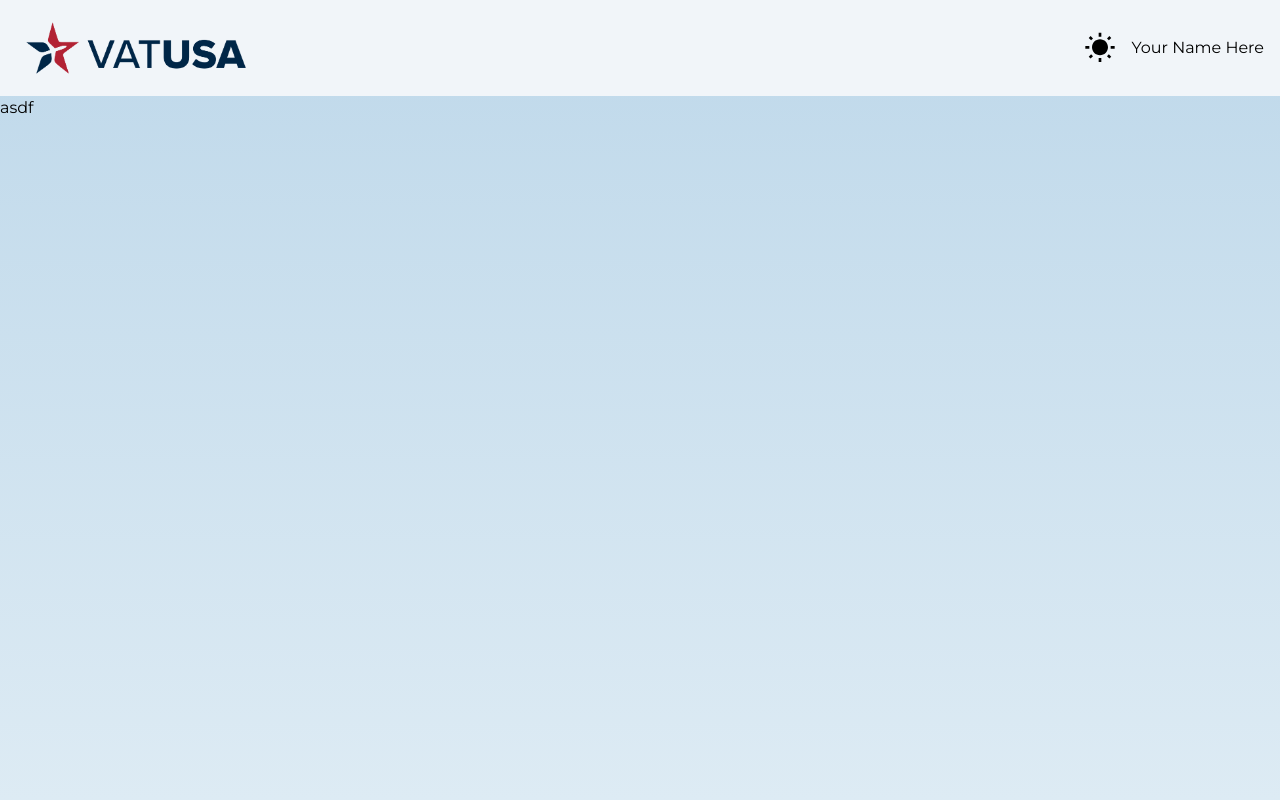
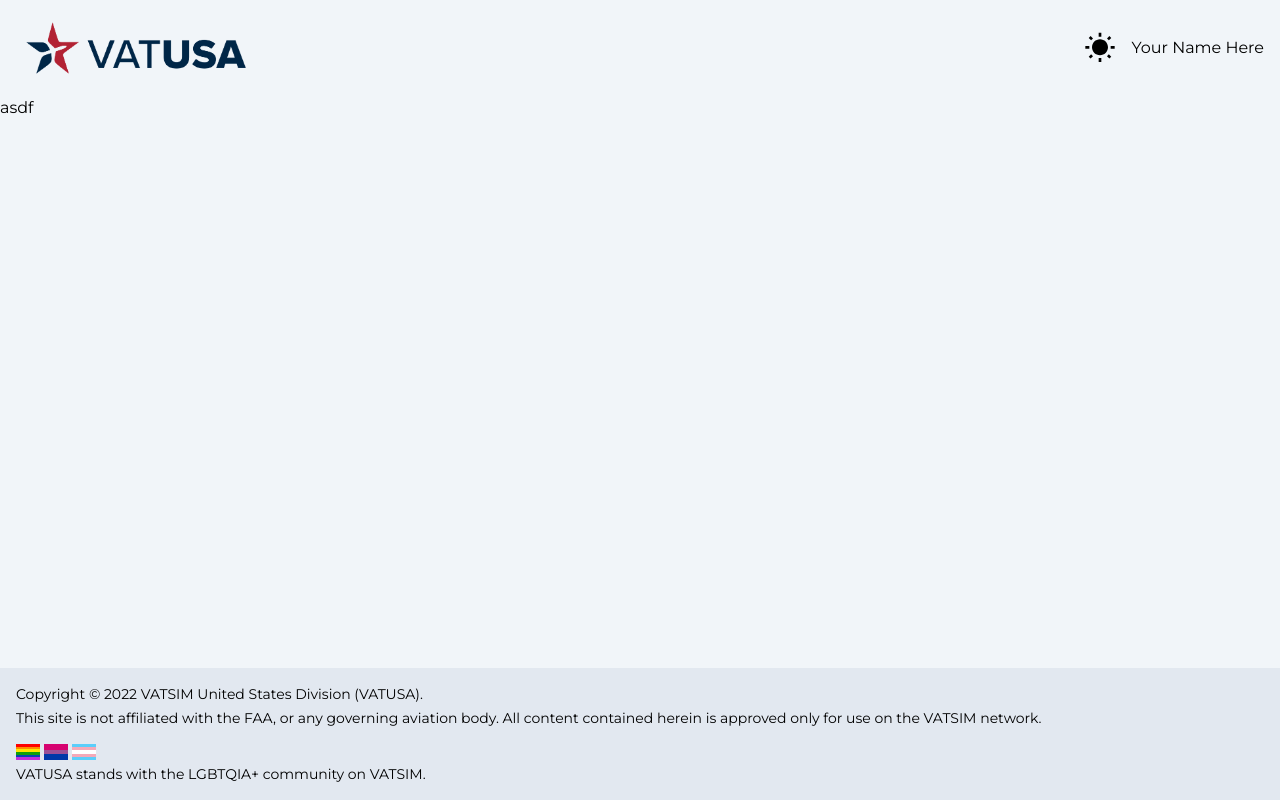
Before and after one commit to VATUSA/ui-crush, a Next.js app: page / in a window 1280 px wide. Built offline with nearby package versions, Linux system fonts and the light colour scheme.

Commit message:
flesh out master layout

```diff
--- a/layout/master.tsx
+++ b/layout/master.tsx
@@ -1,9 +1,10 @@
 import { useEffect } from 'react';
+import Footer from '../components/Footer';
 import Header from '../components/Header';
 import { useAppSettingsContext } from '../context/AppSettings';
 
 interface IProps {
-	children: React.ReactChild
+	children: React.ReactNode
 }
 
 const Master = ({ children }: IProps) => {
@@ -18,9 +19,12 @@ const Master = ({ children }: IProps) => {
 	}, [state.colorMode]);
 
 	return (
-		<div className="min-h-screen dark:text-white bg-gradient-to-b from-vatusa-sky-300 to-vatusa-sky-100 dark:from-vatusa-blue-700 dark:to-[#29080C]">
+		<div className="min-h-screen flex flex-col dark:text-white bg-slate-100 dark:bg-slate-900">
 			<Header />
-			{children}
+			<div className="flex-1">
+				{children}
+			</div>
+			<Footer />
 		</div>
 	);
 };
```
